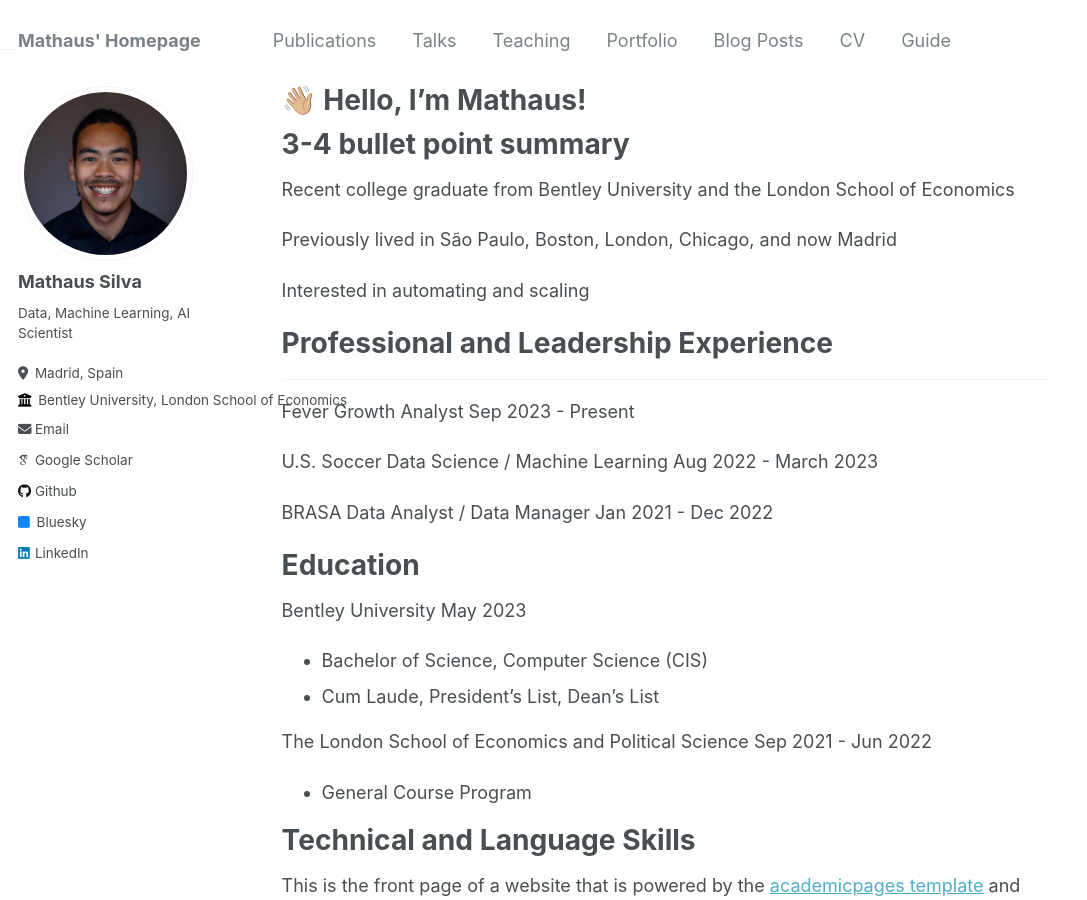
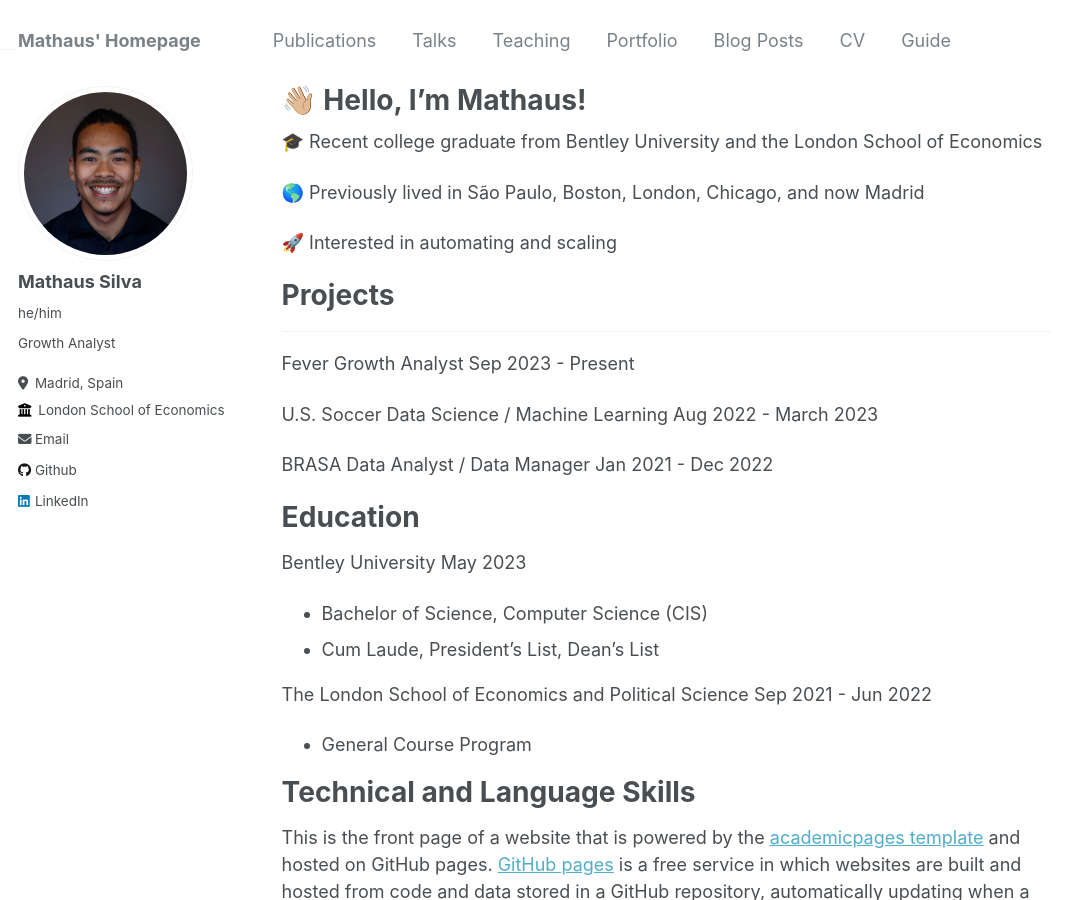
Before and after one commit to mathaussilva/mathaussilva.github.io, a Jekyll site: the page built from _pages/about.md, in a window 1280 px wide and 900 px high. Shown: the whole window, without its empty margins (0-1087 px from the left). Built offline with Jekyll 4.4.1, drawn with Linux system fonts in a browser that asks for light colours; some web fonts are replaced.

Commit message:
update (03/29)

```diff
--- a/_config.yml
+++ b/_config.yml
@@ -23,16 +23,17 @@
   # Biographic information
   avatar           : "profile.jpeg"
   name             : "Mathaus Silva"
-  pronouns         : # example: "she/her"
-  bio              : "Data, Machine Learning, AI Scientist"
+  pronouns         : "he/him"
+  bio              : "Growth Analyst"
   location         : "Madrid, Spain"
-  employer         : "Bentley University, London School of Economics"
+  employer         : "Bentley University"
+  employer         : "London School of Economics"
   uri              : # URL
   email            : "hello@mathaussilva.com"
 
   # Academic websites
   arxiv            : # URL - Update with the correct link to your profile
-  googlescholar    : "https://scholar.google.com/citations?user=PS_CX0AAAAAJ"
+  googlescholar    : # "https://scholar.google.com/citations?user=PS_CX0AAAAAJ"
   impactstory      : # URL
   orcid            : # "http://orcid.org/yourorcidurl"
   pubmed           : # "https://www.ncbi.nlm.nih.gov/pubmed/?term=john+snow"
@@ -47,7 +48,7 @@
   stackoverflow    : # User number or user number and name (i.e., use "1" or "1/jeff-atwood")
 
   # Social media
-  bluesky          : "bsky.app" # Replace this with you Bluesky username
+  bluesky          : # "bsky.app" # Replace this with you Bluesky username
   facebook         : # Username
   flickr           : # Username
   foursquare       : # Username
--- a/_pages/about.md
+++ b/_pages/about.md
@@ -7,15 +7,14 @@
   - /about/
   - /about.html
 ---
-# 3-4 bullet point summary
 
-Recent college graduate from Bentley University and the London School of Economics
+🎓 Recent college graduate from Bentley University and the London School of Economics
 
-Previously lived in São Paulo, Boston, London, Chicago, and now Madrid
+🌎 Previously lived in São Paulo, Boston, London, Chicago, and now Madrid
 
-Interested in automating and scaling
+🚀 Interested in automating and scaling
 
-# Professional and Leadership Experience
+# Projects
 ------
 Fever          Growth Analyst        Sep 2023 - Present
 
@@ -25,7 +24,7 @@
 
 # Education
 
-Bentley University       May 2023
+Bentley University      May 2023
 - Bachelor of Science, Computer Science (CIS)
 - Cum Laude, President's List, Dean's List
 
```
Also changed, not shown: images/favicon.ico.
